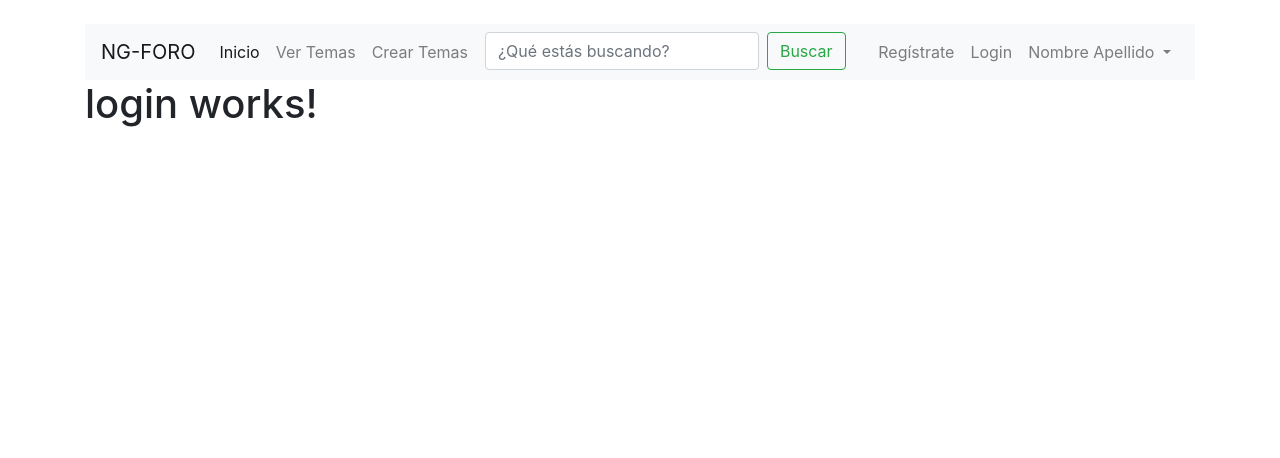
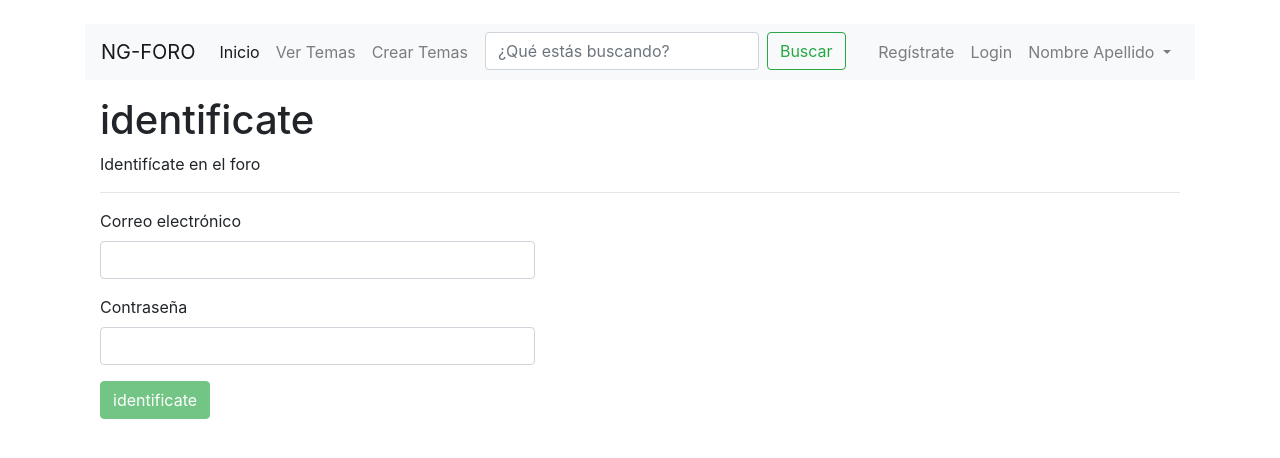
Before and after one commit to cagiannetti/foro-angular, an Angular app: page /login in a window 1280 px wide. Shown: the top 458 px of the page. Built offline with nearby package versions, Linux system fonts and the light colour scheme.

Commit message:
clase 194 terminada

```diff
--- a/src/app/components/login/login.component.html
+++ b/src/app/components/login/login.component.html
@@ -1 +1,29 @@
-<h1>login works!</h1>
+<div class="col-lg-12 mt-3">
+    <h1>{{page_title}}</h1>
+    <p>Identifícate en el foro</p>
+    <hr/>
+
+    <form class="col-md-5 ml-0 pl-0" #loginForm="ngForm" (ngSubmit)="onSubmit(loginForm)">
+
+        <div class="form-group">
+            <label for="email">Correo electrónico</label>
+            <input type="email" name="email" #email="ngModel" [(ngModel)]="user.email" required pattern="[a-z0-9._%+-]+@[a-z0-9.-]+\.[a-z]{2,4}$" class="form-control" />
+
+            <small *ngIf="!email.valid && email.touched" class="invalid-feedback d-block">
+                El email no es válido
+            </small>
+        </div>
+
+        <div class="form-group">
+            <label for="password">Contraseña</label>
+            <input type="password" name="password" #password="ngModel" [(ngModel)]="user.password" required class="form-control" />
+
+            <small *ngIf="!password.valid && password.touched" class="invalid-feedback d-block">
+                La contraseña no es válida
+            </small>
+        </div>
+
+        <input type="submit" value="{{page_title}}" class="btn btn-success" [disabled]="loginForm.invalid">
+
+    </form>
+</div>
--- a/src/app/components/login/login.component.ts
+++ b/src/app/components/login/login.component.ts
@@ -1,15 +1,72 @@
 import { Component, OnInit } from '@angular/core';
+import { User } from '../../models/user';
+import { UserService } from '../../services/user.service';
+
 
 @Component({
   selector: 'login',
   templateUrl: './login.component.html',
-  styleUrls: ['./login.component.css']
+  styleUrls: ['./login.component.css'],
+  providers: [UserService]
+
 })
 export class LoginComponent implements OnInit {
 
-  constructor() { }
+  public page_title:string;
+  public user: User;
+  public status: string;
+  public identity; //para guardar el objeto de usuario que me devuelve la api
+  public token;
+
+  constructor(
+    private _userService: UserService
+  ){
+    this.page_title = 'identificate';
+    this.user = new User('','','','','','','ROLE_USER');
+  }
 
   ngOnInit(): void {
   }
 
+  onSubmit(form){
+    //CONSEGUIR OBJETO COMPLETO DEL USUARIO LOGUEADO
+    //subscribe es para utilizar el observable y recibir los datos de vuelta, puedo enviar el parámetro gettoken ó no
+    this._userService.signup(this.user).subscribe(
+      response => {
+        if( response.user && response.user._id ){
+
+          console.log('Exito, respuesta desde el backend: ', response);
+          // Guardamos el usuario en una propiedad
+          this.identity = response.user;
+
+          //Conseguir el token del usuario identificado, vuelvo a hacer una petición
+
+          this._userService.signup(this.user, true).subscribe(
+            response => {
+              if(response.token){
+
+                //Guardar el token del usuario
+                this.token = response.token;
+
+              }else{
+
+                this.status = 'error';
+                console.log('Error al obtener el token');
+              }
+            },
+            error => {
+              this.status = 'error';
+              console.log(error);
+            });
+        }else{
+          this.status = 'error';
+          console.log('Error de autenticación');
+        }
+      },
+      error => {
+        this.status = 'error';
+        console.log(error);
+      });
+  }
+
 }
--- a/src/app/services/user.service.ts
+++ b/src/app/services/user.service.ts
@@ -22,7 +22,7 @@
         return "Hola mundo desde el servicio de angular";
     }
 
-    /* método register
+    /* --------método register -------------
         recibe un usuario y lo envía a la API (la API lo graba)
         recibe la respuesta por el Observable
     */
@@ -37,4 +37,23 @@
         console.log ('registrando usuario' , this.url);
         return this._http.post(this.url+'register', params, {headers: headers});
     }
+
+    /* --------método signup -------------
+        busca el usuario en la bd
+        si le mando el parámetro gettoken me devolverá el token, si no me devuelve datos de usuario para almacenar en localstorage
+        si no está devuelve error
+    */
+    signup(user, gettoken = null):Observable<any>{
+
+        // Comprobar si llega gettoken
+        if(gettoken != null){
+            user.gettoken = gettoken; //le agrego a user un parámetro gettoken
+        }
+
+        let params = JSON.stringify(user);
+        let headers = new HttpHeaders().set('Content-Type', 'application/json');
+
+        return this._http.post(this.url+'login', params, {headers: headers});
+
+    }
 }
```
